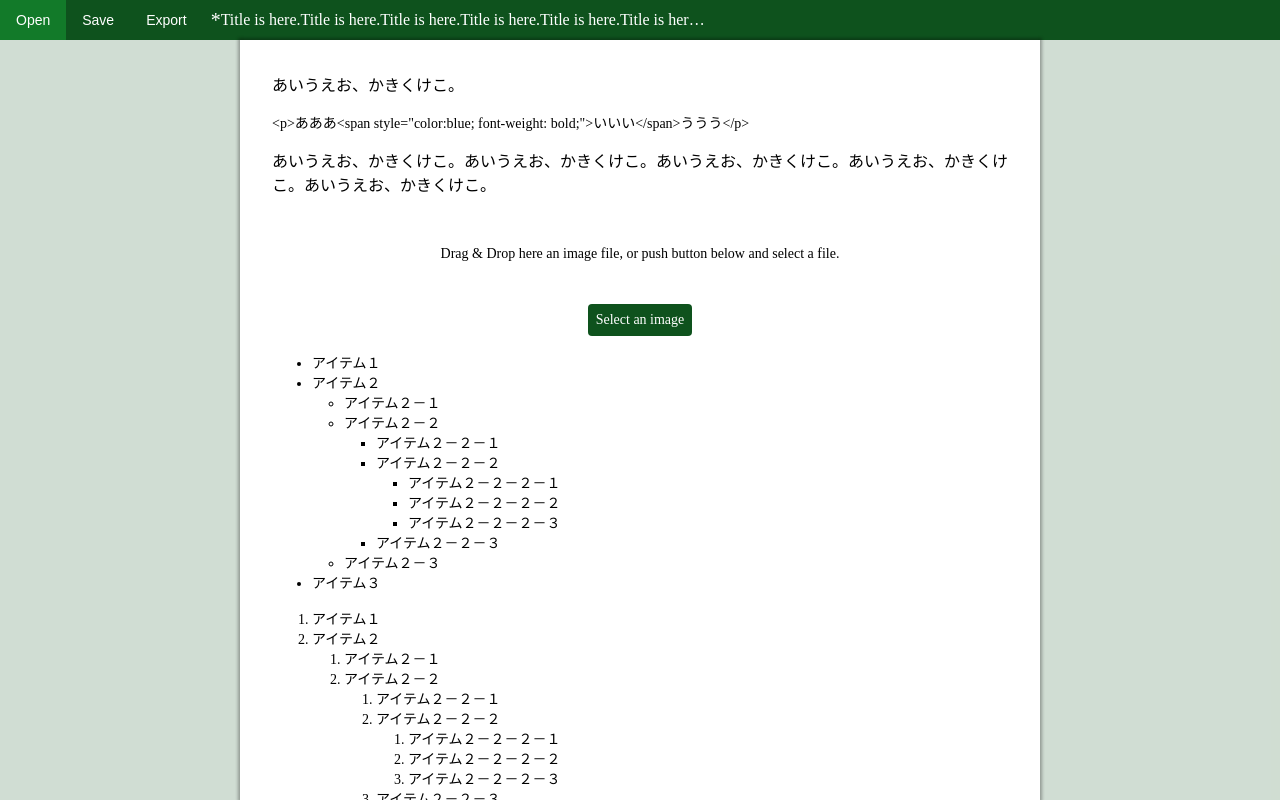
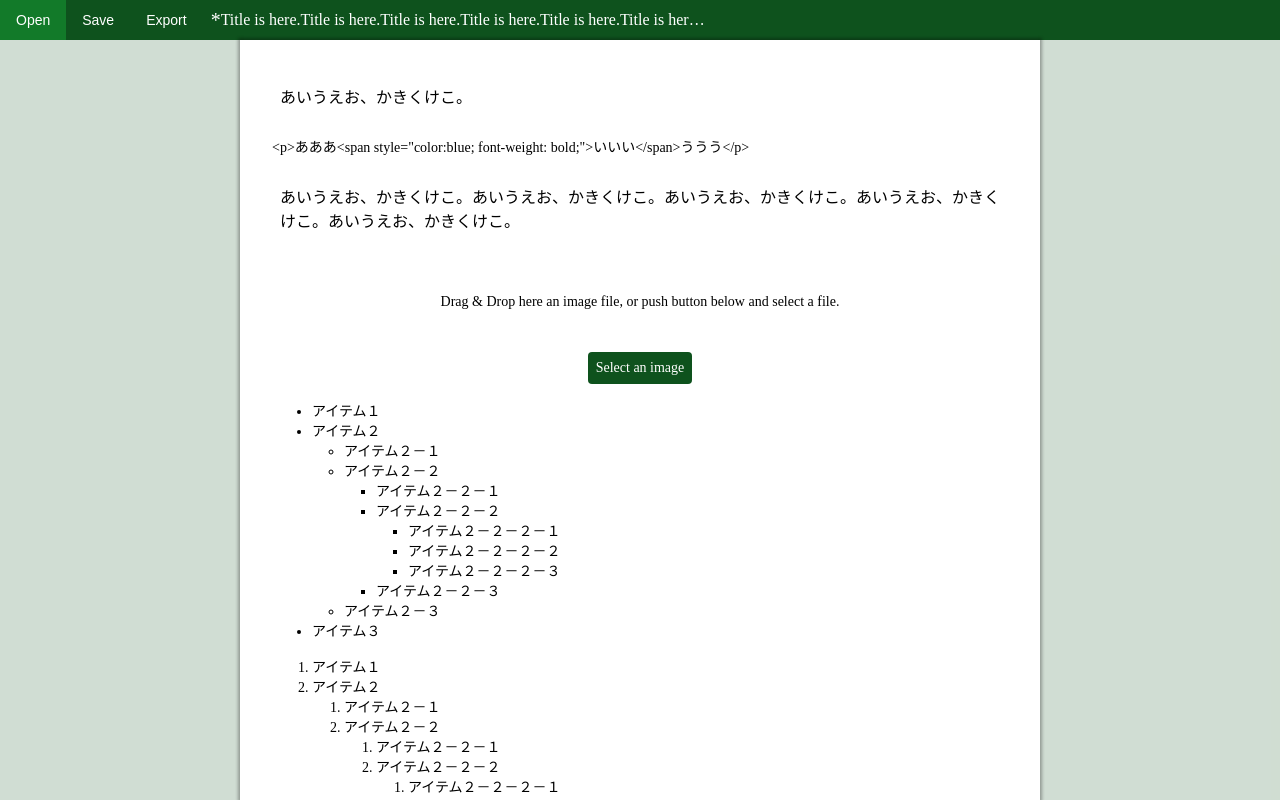
Before and after one commit to kusa-mochi/mochi-memo-pad, a Vue app in the folder src/: page / in a window 1280 px wide. Built offline with nearby package versions, Linux system fonts and the light colour scheme.

Commit message:
add padding properties to Editable component.

```diff
--- a/src/src/components/EditorComponents/Editable.vue
+++ b/src/src/components/EditorComponents/Editable.vue
@@ -1,5 +1,13 @@
 <template>
-  <div contenteditable="true" v-text="text" v-on:input="update" v-on:focus="focus" v-on:blur="blur"></div>
+  <div
+    class="editable"
+    contenteditable="true"
+    v-text="text"
+    v-bind:style="thisStyle"
+    v-on:input="update"
+    v-on:focus="focus"
+    v-on:blur="blur"
+  ></div>
 </template>
 
 <script>
@@ -9,13 +17,43 @@ export default {
     value: {
       type: String,
       required: true
+    },
+    paddingTop: {
+      type: Number,
+      required: false,
+      default: 0
+    },
+    paddingRight: {
+      type: Number,
+      required: false,
+      default: 0
+    },
+    paddingBottom: {
+      type: Number,
+      required: false,
+      default: 0
+    },
+    paddingLeft: {
+      type: Number,
+      required: false,
+      default: 0
     }
   },
   data() {
     return {
-      text: "",
-      focusIn: false
+      focusIn: false,
+      text: ""
     };
+  },
+  computed: {
+    thisStyle() {
+      return {
+        paddingTop: this.paddingTop.toString() + "px",
+        paddingRight: this.paddingRight.toString() + "px",
+        paddingBottom: this.paddingBottom.toString() + "px",
+        paddingLeft: this.paddingLeft.toString() + "px"
+      };
+    }
   },
   mounted() {
     this.text = this.value;
@@ -45,4 +83,11 @@ export default {
 </script>
 
 <style lang="scss" scoped>
+.editable {
+  outline: none;
+
+  &:focus {
+    box-shadow: 0px 0px 0px 1px rgba(0, 0, 0, 0.8);
+  }
+}
 </style>
--- a/src/src/components/EditorComponents/ParagraphEditor.vue
+++ b/src/src/components/EditorComponents/ParagraphEditor.vue
@@ -1,5 +1,12 @@
 <template>
-  <editable v-bind:value="this.$store.state.editingData[id].data" v-on:input="OnStringUpdated"></editable>
+  <editable
+    padding-top="12"
+    padding-right="8"
+    padding-bottom="12"
+    padding-left="8"
+    v-bind:value="this.$store.state.editingData[id].data"
+    v-on:input="OnStringUpdated"
+  ></editable>
 </template>
 
 <script>
@@ -32,10 +39,5 @@ export default {
   padding: 8px 16px;
   font-size: 14px;
   text-align: left;
-  outline: none;
-
-  &:focus {
-    box-shadow: 0px 0px 0px 1px rgba(0, 0, 0, 0.8);
-  }
 }
 </style>
```
